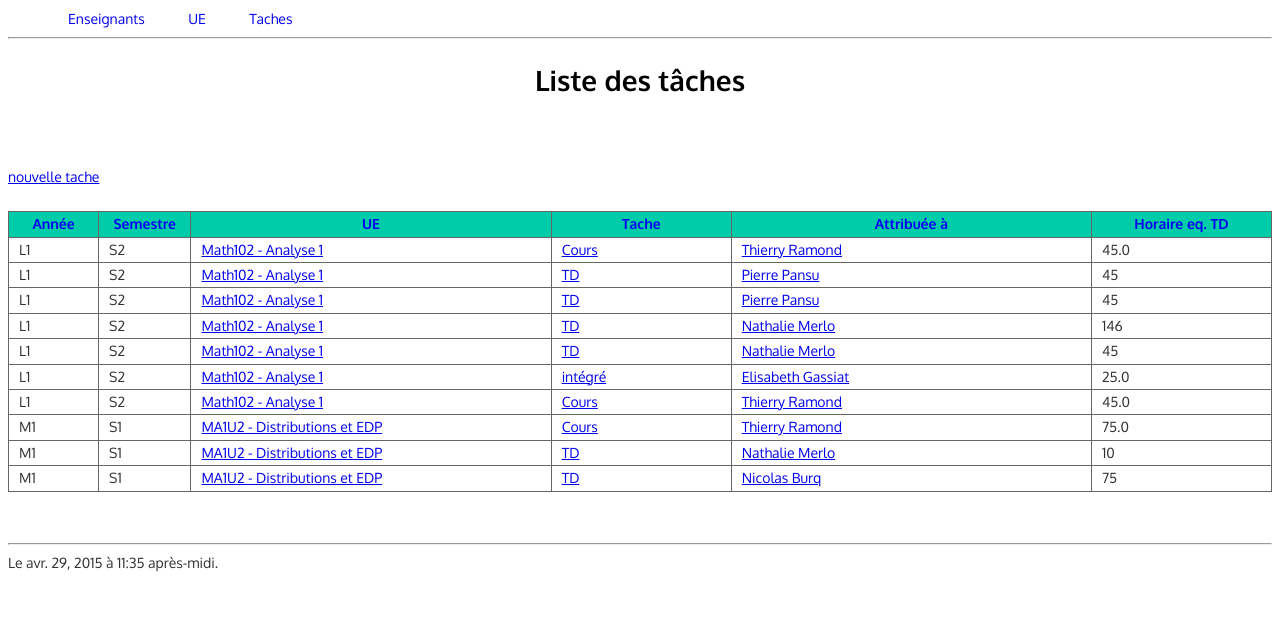
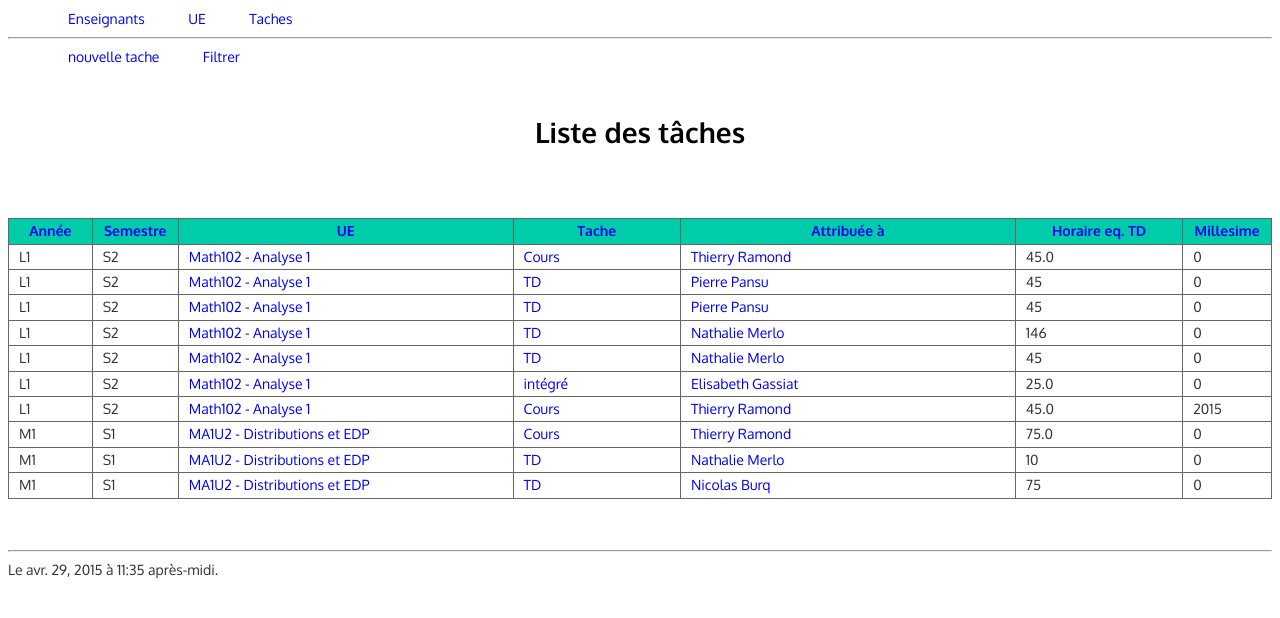
Before and after one commit to thierryramond/trServ, a Django app: page /taches/ in a window 1280 px wide. Shown: the top 618 px of the page. Run offline with Django 3.2, Linux system fonts and the light colour scheme; data comes from the database, SQL or seed files in the repository; both versions use the stored data as it was after the commit; parts of the project's set-up code (start-up, migrations or seed data) failed here and were passed over.

Commit message:
début de mise en place de filter pour les taches

```diff
--- a/trServ/services/models.py
+++ b/trServ/services/models.py
@@ -1,7 +1,7 @@
 from django.db import models
 from django.db.models import Sum
 from django.core.urlresolvers import reverse
-
+from django.utils import timezone
 
 
 # Create your models here.
@@ -92,7 +92,7 @@ class Tache(models.Model):
     horaire_eqtd = models.IntegerField()
     modifié_le = models. DateTimeField(auto_now = True)
     depuis = models.IntegerField(default=0)
-    millesime = models.IntegerField()
+    millesime = models.IntegerField(default=timezone.now().year)
 
     def calcul_eqtd(self):
         if self.nature == 'intégré': self.horaire_eqtd = self.horaire_reel*1.25
--- a/trServ/services/templates/services/enseignants.html
+++ b/trServ/services/templates/services/enseignants.html
@@ -16,6 +16,7 @@
 	<th> <a href="?order_by=-decharge">Décharge</a> </th>
 	<th> <a href="?order_by=-attribué">Attribué</a></th>
 	<th> <a href="?order_by=bilan">Bilan</a></th>
+	<th> <a href="?order_by=millesime">Millesime</a></th>
 </tr>
 {% for enseignant in Enseignants%}
 <tr>
@@ -37,6 +38,10 @@
 	<td>
 		{{enseignant.calcul_bilan}}
 	</td>
+	<td>
+		{{enseignant.millesime}}
+	</td>
+
 </tr>
 {% endfor %}
 
--- a/trServ/services/templates/services/taches.html
+++ b/trServ/services/templates/services/taches.html
@@ -3,12 +3,15 @@
 
 
 {% block content %}
-
+<div class="menu">
+<ul >
+<li><a href="{% url "tache-new" %}">nouvelle tache</a></li>
+<li><a href="{% url "tache-filter" %}">Filtrer</a></li>
+</ul>
+<br><br>
 
 <h1>Liste des tâches</h1>
 
-<br/><br/>
-<a href="{% url "tache-new" %}">nouvelle tache</a>
 
 <br/><br/>
 <table>
@@ -19,6 +22,7 @@
 	<th style="width: 10%;"> <a href="?order_by=nature">Tache</a></th>
 	<th style="width: 20%;"> <a href="?order_by=-attribué_à">Attribuée à</a></th></th>
 	<th style="width: 10%;"> <a href="?order_by=horaire_eqtd">Horaire eq. TD</th>
+	<th style="width: 5%;"> <a href="?order_by=millesime">Millesime</th>
 </tr>
 {% for tache in Taches %}
 <tr>
@@ -28,6 +32,7 @@
 	<td style="width: 10%;"><a href="/tache/{{tache.id}}">{{tache.nature}}</a></td>
 	<td style="width: 20%;"><a href="/enseignant/{{tache.attribué_à.id}}">{{tache.attribué_à}}</a></td>
 	<td style="width: 10%;">{{tache.calcul_eqtd}}</td>
+	<td style="width: 5%;">{{tache.millesime}}</td>
 </tr>
 {% endfor %}
 
--- a/trServ/services/templates/services/ue_list.html
+++ b/trServ/services/templates/services/ue_list.html
@@ -12,6 +12,7 @@
 	<th style="width: 10%;"><a href="?order_by=responsable">Responsable</a></th>
 	<th style="width: 10%;"><a href="?order_by=année">Année</a></th>
 	<th style="width: 10%;"><a href="?order_by=semestre">Semestre</a></th>
+	<th style="width: 10%;"><a href="?order_by=millesime">Millesime</a></th>
 
 </tr>
 {% for ue in Ue %}
@@ -21,6 +22,7 @@
 	<td style="width: 30%;">{{ue.responsable}}</td>
 	<td style="width: 10%;">{{ue.année}}</td>
 	<td style="width: 10%;">{{ue.semestre}}</td>
+	<td style="width: 10%;">{{ue.millesime}}</td>
 </tr>
 {% endfor %}
 
--- a/trServ/services/urls.py
+++ b/trServ/services/urls.py
@@ -14,6 +14,7 @@ urlpatterns = [
     url(r'^tache/(?P<pk>\d+$)$', views.tache_detail.as_view(),name='tache-view'),
     url(r'^tache_form/$', views.nouvelletache,  name= 'tache_form'),
     url(r'ue/(?P<pk>.+$)', views.une_ue, name ='une_ue'),
+    url(r'^filter$', views.CreateTacheView.as_view(), name='tache-filter'),
     url(r'^new$', views.CreateTacheView.as_view(), name='tache-new'),
     url(r'^edit/(?P<pk>\d+)/$', views.UpdateTacheView.as_view(), name='tache-edit',),
     url(r'^delete/(?P<pk>\d+)/$', views.DeleteTacheView.as_view(), name='tache-delete',),
```
Also changed, not shown: trServ/db.sqlite3, trServ/services/migrations/0019_auto_20150422_1036.py (added).
